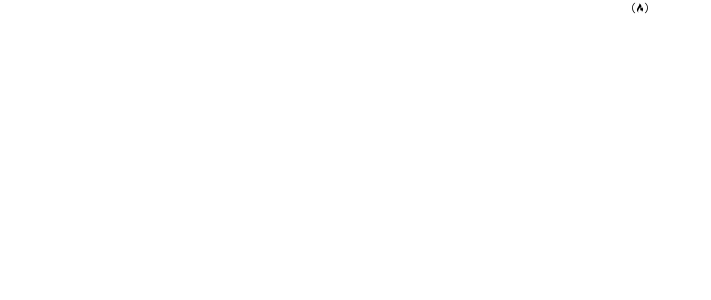
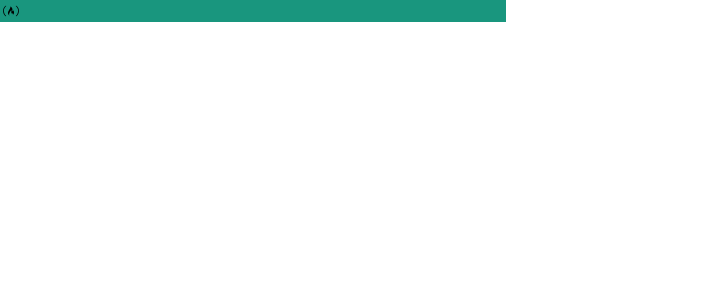
Before and after one commit to Hyperion04/Markdown-Previewer, a React (Create React App) app: page / in a window 1280 px wide. Shown: the top 300 px of the page, without its empty margins (0-711 px from the left). Built offline with nearby package versions, Linux system fonts and the light colour scheme.

Commit message:
Añade toolbar.scss

```diff
--- a/package.json
+++ b/package.json
@@ -10,6 +10,7 @@
     "react-dom": "^18.2.0",
     "react-icons": "^4.4.0",
     "react-scripts": "5.0.1",
+    "sass": "^1.54.9",
     "web-vitals": "^2.1.4"
   },
   "scripts": {
--- a/src/App.js
+++ b/src/App.js
@@ -1,4 +1,4 @@
-import './App.css';
+import './App.scss';
 import { Toolbar } from './components/toolbar';
 
 function App() {
--- a/src/components/toolbar.js
+++ b/src/components/toolbar.js
@@ -1,11 +1,13 @@
 import React from 'react';
 import { FaFreeCodeCamp } from "react-icons/fa";
+import '../stylesheets/toolbar.scss'
 
-export function Toolbar() {
+export function Toolbar(props) {
   return(
     <div className='toolbar'>
-      <FaFreeCodeCamp />
-
+      <FaFreeCodeCamp className='freecodecamp-logo'/>
+      {props.text}
+      <i className={props.icon} onClick={props.onClick} />
     </div>
   )
 }
--- /dev/null
+++ b/src/stylesheets/toolbar.scss
@@ -0,0 +1,19 @@
+
+* {
+  margin: 0;
+  padding: 0;
+}
+
+.toolbar {
+  width: 500px;
+  height: auto;
+  background-color: #19967E;
+  color: #000;
+  display: flex;
+  align-items: center;
+  padding: 3px;
+  i {
+    width: 25px;
+    margin-left: 5px;
+  }
+}
```
Also changed, not shown: src/App.scss (renamed from src/App.css), 1 other file (tests, documents, lock files or other folders).
